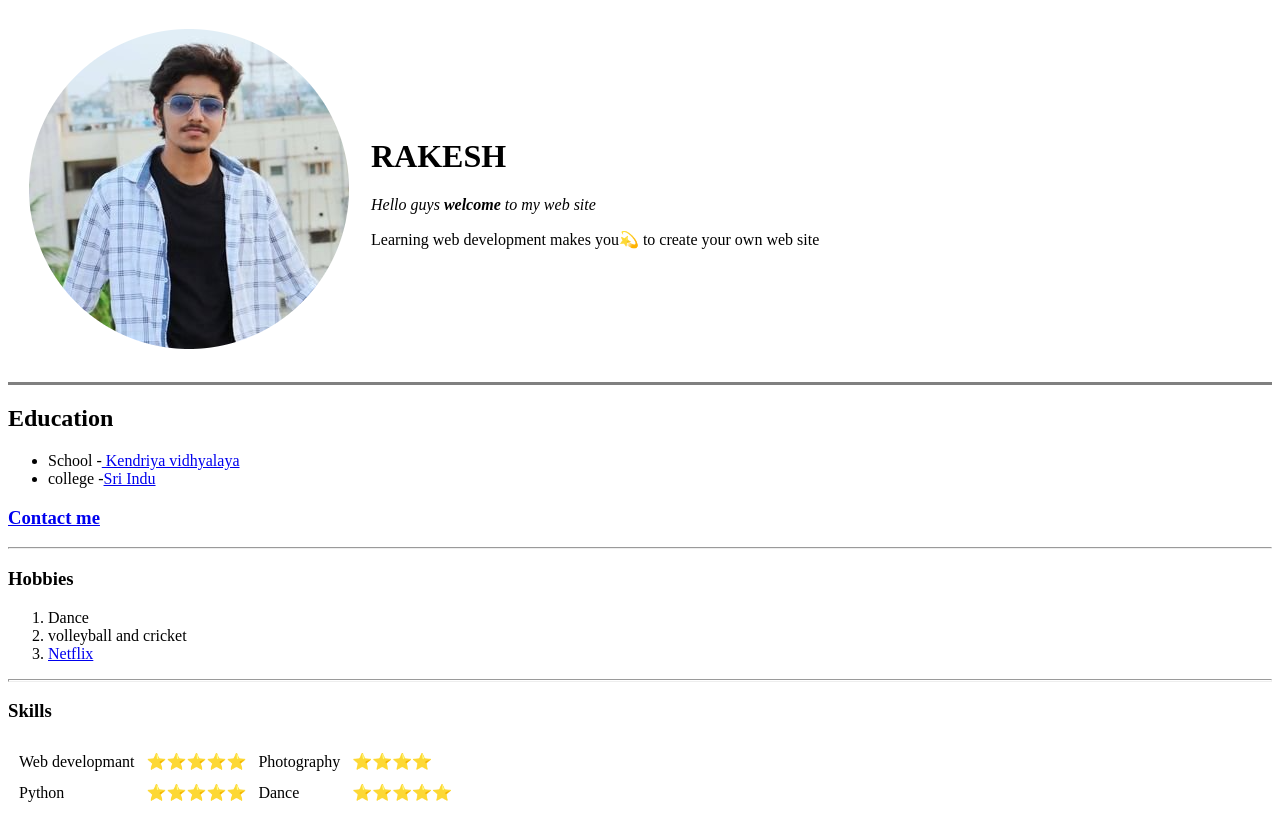
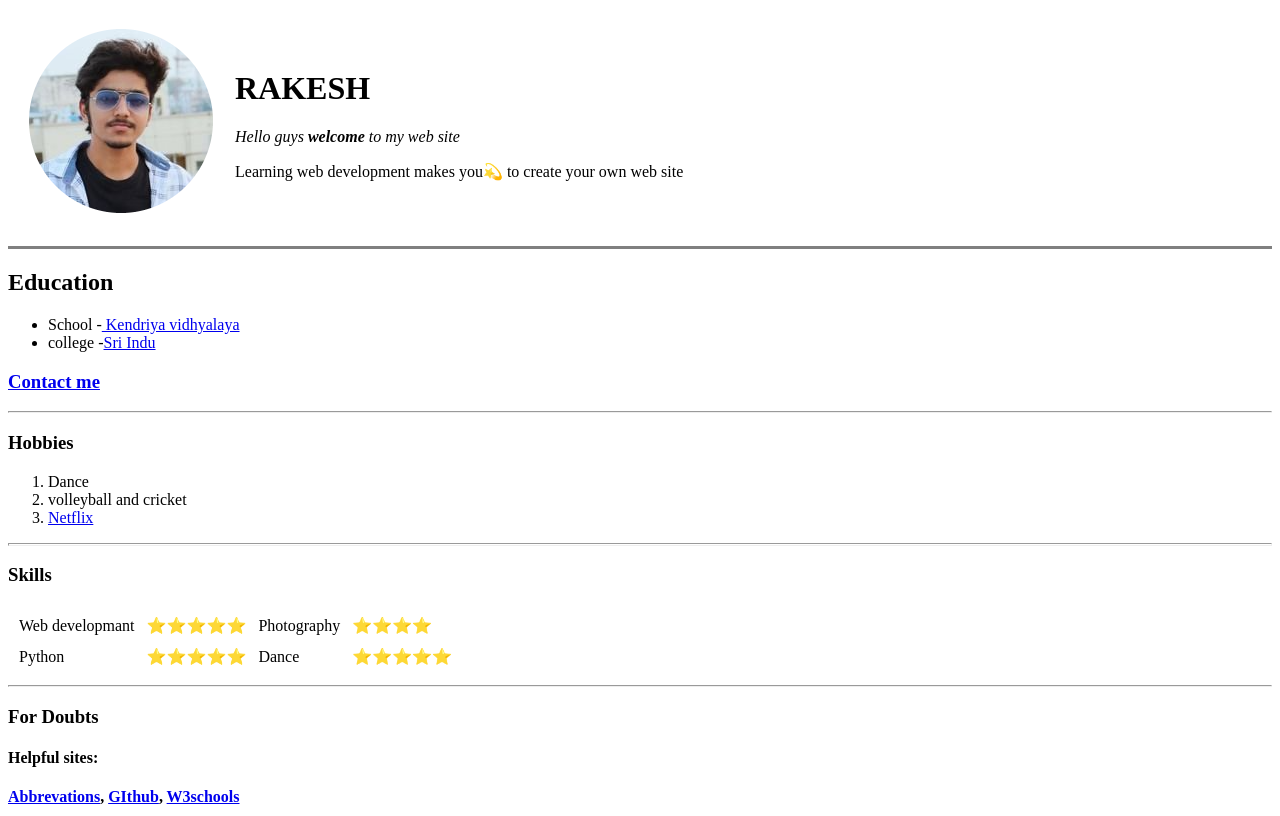
Before and after one commit to rakesh2424/cv, a plain HTML site: page index.html in a window 1280 px wide. Shown: the top 816 px of the page. Drawn offline with Linux system fonts and the light colour scheme.

Commit message:
Update index.html

```diff
--- a/index.html
+++ b/index.html
@@ -9,7 +9,7 @@
 <body>
   <table cellspacing="20">
     <tr>
-      <td> <img src="me-modified.png" alt="profile pic"></td>
+      <td> <img src="me-modified-modified.png" alt="profile pic"></td>
       <td>  <h1>RAKESH</h1>
         <p><em>Hello guys <strong>welcome</strong> to my web site</em> </p>
         <p>Learning web development makes you💫 to create your own web site</p></td>
```
